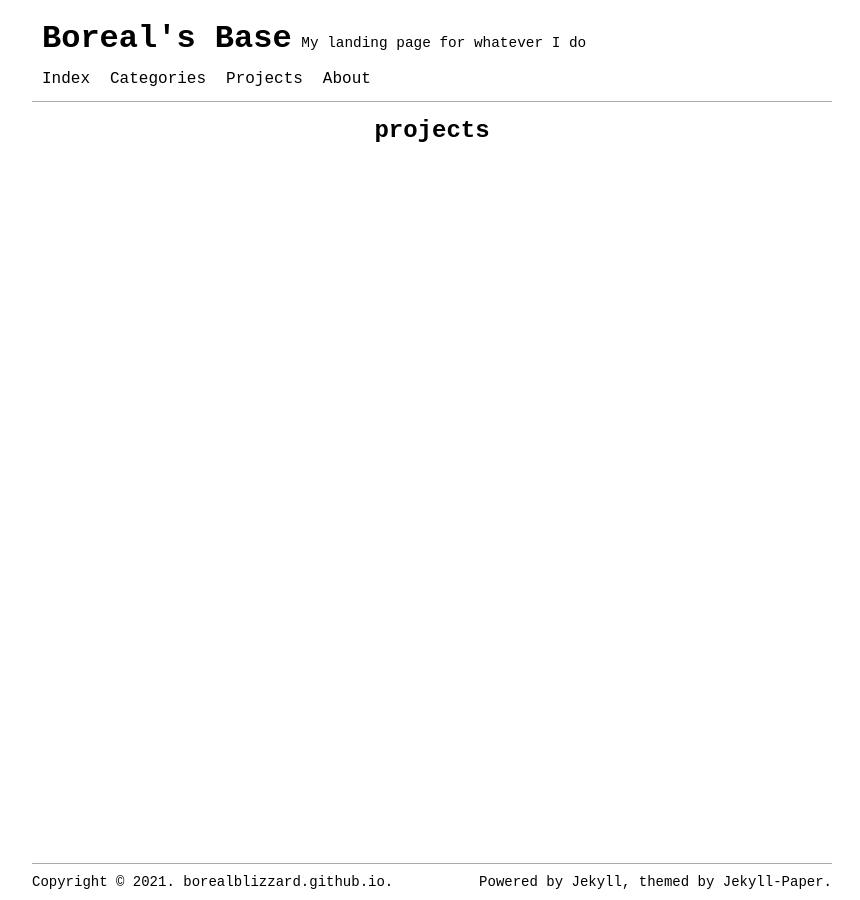
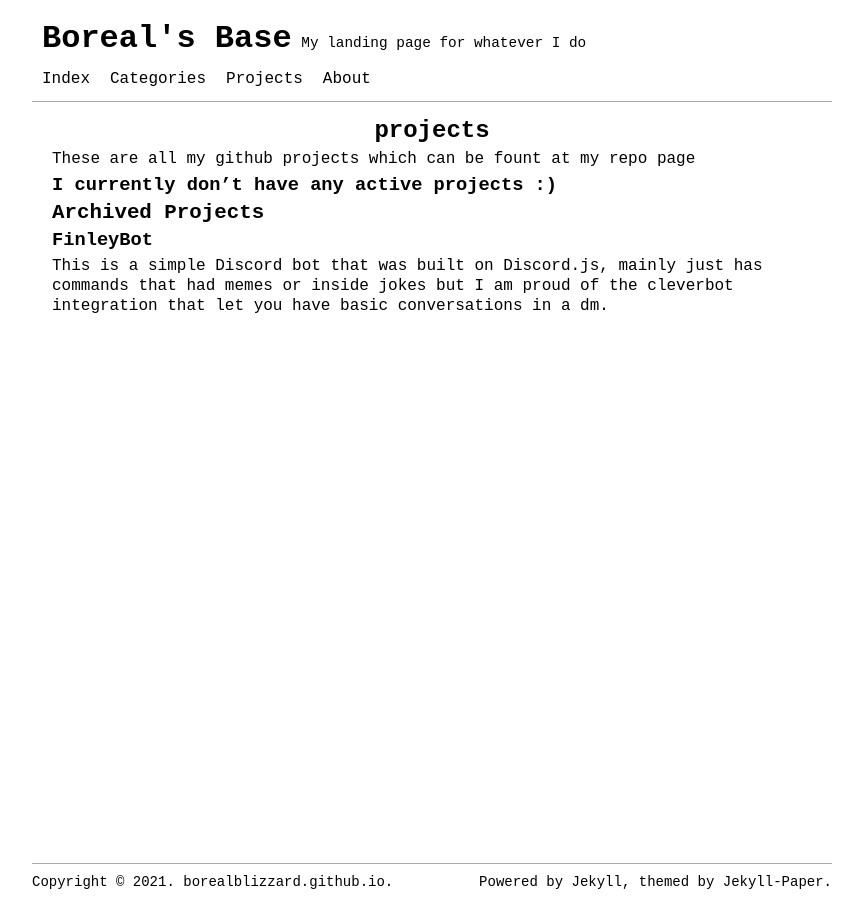
Before and after one commit to illegalRadish/RadWeb, a Jekyll site: the page built from pages/projects.md, in a window 1280 px wide. Shown: the whole page, without its empty margins (208-1068 px from the left). Built offline with Jekyll 4.4.1, drawn with Linux system fonts in a browser that asks for light colours.

Commit message:
added projects page

```diff
--- a/_data/menus.yml
+++ b/_data/menus.yml
@@ -5,7 +5,6 @@
   url:   "category"
 
 - title: "Projects"
-  absoluteUrl: true
   url: "projects"
 
 - default: menu_about
--- a/pages/projects.md
+++ b/pages/projects.md
@@ -3,3 +3,12 @@ layout: page
 title: projects
 permalink: /projects/
 ---
+These are all my github projects which can be fount at [my repo page](https://github.com/BorealBlizzard?tab=repositories)
+
+### I currently don't have any active projects :)
+
+## Archived Projects
+
+### [FinleyBot](https://github.com/BorealBlizzard/FinleyBot)
+
+This is a simple Discord bot that was built on Discord.js, mainly just has commands that had memes or inside jokes but I am proud of the cleverbot integration that let you have basic conversations in a dm.
```
Also changed, not shown: README-CN.md (deleted), README.md (deleted).
